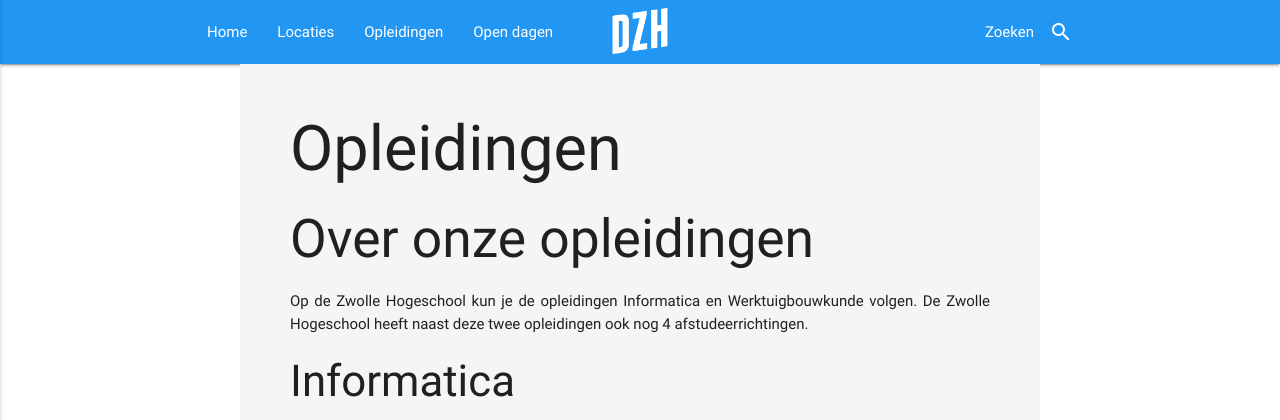
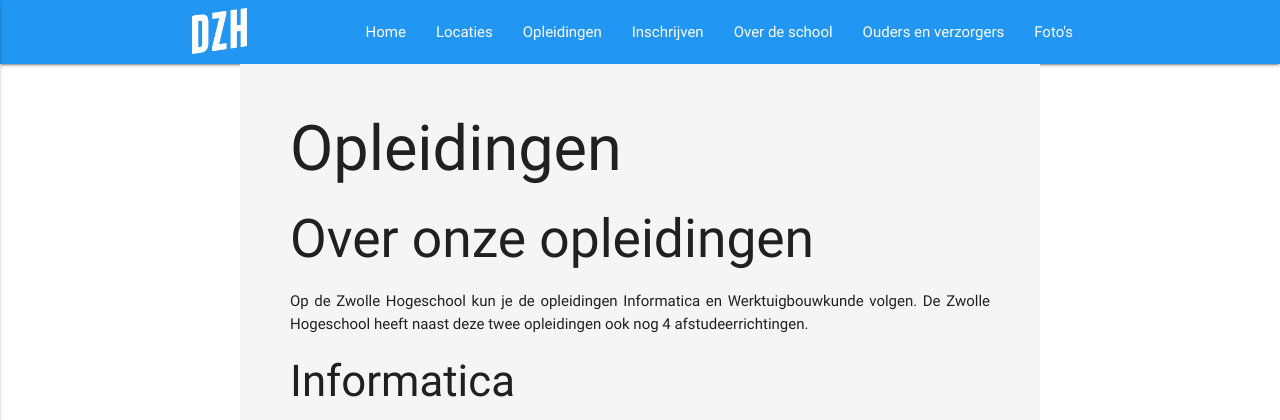
Before and after one commit to MarcoDost/Hgroep, a PHP site: page /opleidingen.html in a window 1280 px wide. Shown: the top 420 px of the page. Run offline with PHP 8.4, Linux system fonts and the light colour scheme; some libraries are stand-ins or nearby versions.

Commit message:
nog meer link fixes en navigatie fixes

```diff
--- a/index.html
+++ b/index.html
@@ -24,7 +24,7 @@
 				<li><a href="index.html">Home</a></li>
 				<li><a href="locaties.html">Locaties</a></li>
 				<li><a href="opleidingen.html">Opleidingen</a></li>
-				<li><a href="inschrijven.html">Inschrijven</a></li>
+				<li><a href="inschrijven.php">Inschrijven</a></li>
 				<li><a href="schoolinfo.html">Over de school</a></li>
 				<li><a href="oudersverzorgers.html">Ouders en verzorgers</a></li>
 				<li><a href="fotos.html">Foto's</a></li>
--- a/opleidingen.html
+++ b/opleidingen.html
@@ -15,26 +15,28 @@
     <body>
         <nav class="blue" role="navigation">
 		<div class="nav-wrapper container">
-                <a href="https://sidoi.nl/school/zwollehogeschool/" class="brand-logo center">
+			<a href="index.html" class="brand-logo">
                             <img src="img/zwollehogeschoolicowit.png" width="55" style="vertical-align: middle;margin-bottom:5px;">
                         </a>
 
-                <ul class="hide-on-med-and-down">
-                    <li><a href="index.php">Home</a></li>
-                    <li><a href="#">Locaties</a></li>
-                    <li><a href="#">Opleidingen</a></li>
-                    <li><a href="#">Open dagen</a></li>
-                </ul>
-
                 <ul class="right hide-on-med-and-down">
-                    <li><a href="#"><i class="material-icons right">search</i>Zoeken</a></li>
+				<li><a href="index.html">Home</a></li>
+				<li><a href="locaties.html">Locaties</a></li>
+				<li><a href="opleidingen.html">Opleidingen</a></li>
+				<li><a href="inschrijven.php">Inschrijven</a></li>
+				<li><a href="schoolinfo.html">Over de school</a></li>
+				<li><a href="oudersverzorgers.html">Ouders en verzorgers</a></li>
+				<li><a href="fotos.html">Foto's</a></li>
 			</ul>
 
 			<ul id="nav-mobile" class="side-nav">
-                    <li><a href="#">Home</a></li>
-                    <li><a href="#">Locaties</a></li>
-                    <li><a href="#">Opleidingen</a></li>
-                    <li><a href="#">Open dagen</a></li>
+				<li><a href="index.html">Home</a></li>
+				<li><a href="locaties.html">Locaties</a></li>
+				<li><a href="opleidingen.html">Opleidingen</a></li>
+				<li><a href="inschrijven.html">Inschrijven</a></li>
+				<li><a href="schoolinfo.html">Over de school</a></li>
+				<li><a href="oudersverzorgers.html">Ouders en verzorgers</a></li>
+				<li><a href="fotos.html">Foto's</a></li>
 			</ul>
 
                 <a href="#" data-activates="nav-mobile" class="button-collapse"><i class="material-icons">menu</i></a>
```
Also changed, not shown: inschrijven.php (+15 -13 lines). Lines whose indentation alone changed are shown as unchanged.
